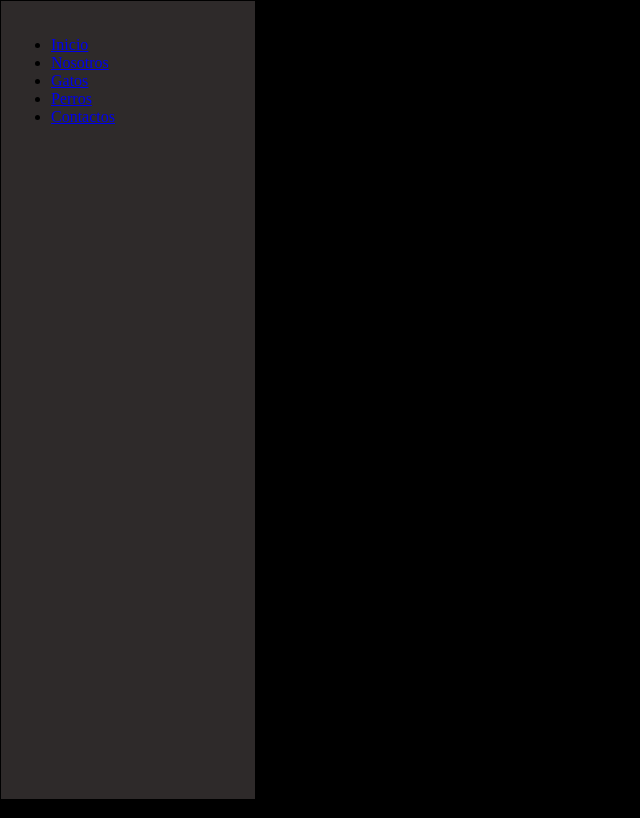
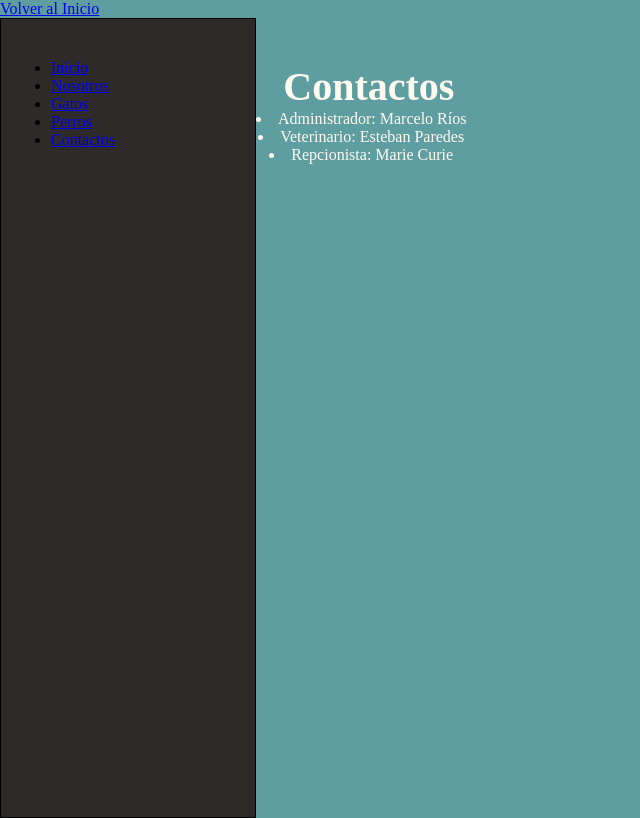
Before and after one commit to pahjuera/Guia1, a plain HTML site: page contacto.html in a window 1280 px wide. Shown: the whole page, without its empty margins (0-640 px from the left). Drawn offline with Linux system fonts and the light colour scheme.

Commit message:
Sección Nosotros y Contactos

```diff
--- a/contacto.html
+++ b/contacto.html
@@ -7,7 +7,8 @@
     <link rel="stylesheet" href="./css/miestilo.css">
     <title>Document</title>
 </head>
-<body>
+<body style="background-color: cadetblue;">
+        <a href="./index.html">Volver al Inicio</a>
     <section>
         <div class="menu-navegacion">
             <ul>
@@ -19,4 +20,14 @@
             </ul>
          </div>
 </body>
+    <section class="container">
+            <center>
+                <h2>Contactos</h2>
+                    <p>
+                        <li>Administrador: Marcelo Ríos</li>
+                        <li>Veterinario: Esteban Paredes</li>
+                        <li>Repcionista: Marie Curie
+                    </p>
+            </center>
+    </section>
 </html>
--- a/css/miestilo.css
+++ b/css/miestilo.css
@@ -19,7 +19,7 @@ section{
     height: 100vh;
     float: left;
     padding-left: 50px;
-    padding-top: 35px;
+    padding-top: 40px;
     background-color: rgb(46,42,42);
     list-style: none;
 }
@@ -34,19 +34,19 @@ section{
  }
 
  .container{
-    padding-top: 35px;
+    padding-top: 45px;
     color:floralwhite;
     height: 25vh;
     display: block;
  }
 
  .container h2{
-     font-size: 28px;
+     font-size: 40px;
      margin-left: 13%;
      margin-right: 13%;
  }
  .container p{
-     font-size: 13px;
+     font-size: 25px;
      margin-left: 13%;
      margin-right: 13%;
  }
```
Also changed, not shown: index.html (+4 -4 lines), nosotros.html (+8 -1 lines).
